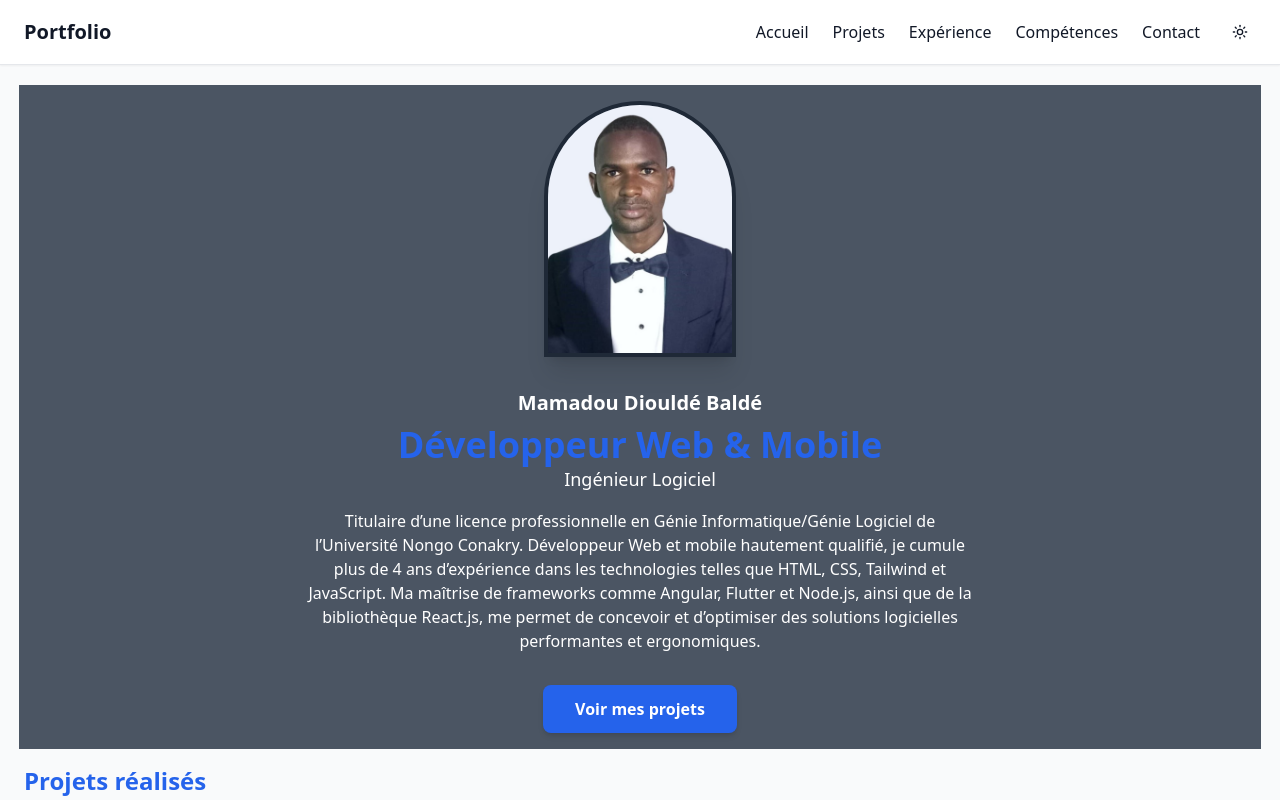
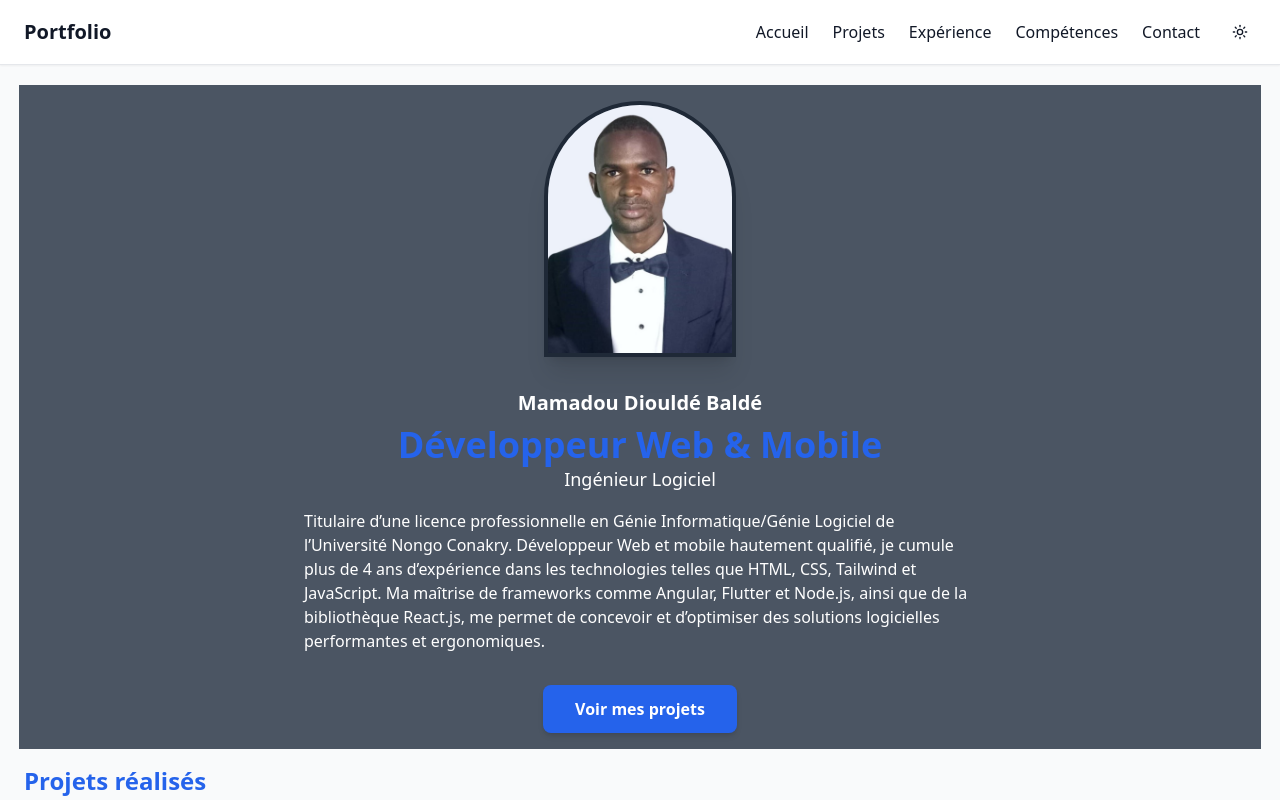
Before and after one commit to dioulde13/portoflio, a Next.js app: page / in a window 1280 px wide. Shown: the top 800 px of the page. Built offline with nearby package versions, Linux system fonts and the light colour scheme.

Commit message:
arrang texte

```diff
--- a/app/components/Home.tsx
+++ b/app/components/Home.tsx
@@ -3,7 +3,7 @@ import { motion } from "framer-motion";
 import Image from "next/image";
 export default function Home() {
   return (
-    <section className="w-11/12 md:w-4/5 lg:w-[97%] mx-auto text-center py-4 mb-4 flex flex-col items-center bg-gray-600 text-white">
+    <section className="w-11/12 md:w-4/5 lg:w-[97%] mx-auto py-4 mb-4 flex flex-col items-center bg-gray-600 text-white">
       <div className="mb-6 overflow-hidden rounded-t-full rounded-b-2xl w-48 h-64 shadow-xl border-4 border-gray-800">
         <Image
           src="/images/dioulde.jpg"
@@ -35,9 +35,12 @@ export default function Home() {
         initial={{ opacity: 0 }}
         animate={{ opacity: 1 }}
         transition={{ delay: 0.2 }}
-        className="mt-4 text-base text-white-300 max-w-2xl mx-auto"
+        className="mt-4 text-base text-white-300 max-w-2xl"
       >
-         Titulaire d’une licence professionnelle en Génie Informatique/Génie Logiciel de l’Université Nongo Conakry. Développeur Web et mobile hautement qualifié, je cumule plus de 4 ans d’expérience dans les technologies telles que HTML, CSS, Tailwind et JavaScript. Ma maîtrise de frameworks comme Angular, Flutter et Node.js, ainsi que de la bibliothèque React.js, me permet de concevoir et d’optimiser des solutions logicielles performantes et ergonomiques.
+         Titulaire d’une licence professionnelle en Génie Informatique/Génie Logiciel de l’Université Nongo Conakry.
+         Développeur Web et mobile hautement qualifié, je cumule plus de 4 ans d’expérience dans les technologies telles que HTML, CSS, Tailwind et JavaScript.
+          Ma maîtrise de frameworks comme Angular, Flutter et Node.js, ainsi que de la bibliothèque React.js,
+           me permet de concevoir et d’optimiser des solutions logicielles performantes et ergonomiques.
       </motion.p>
 
       {/* Bouton vers projets */}
```
